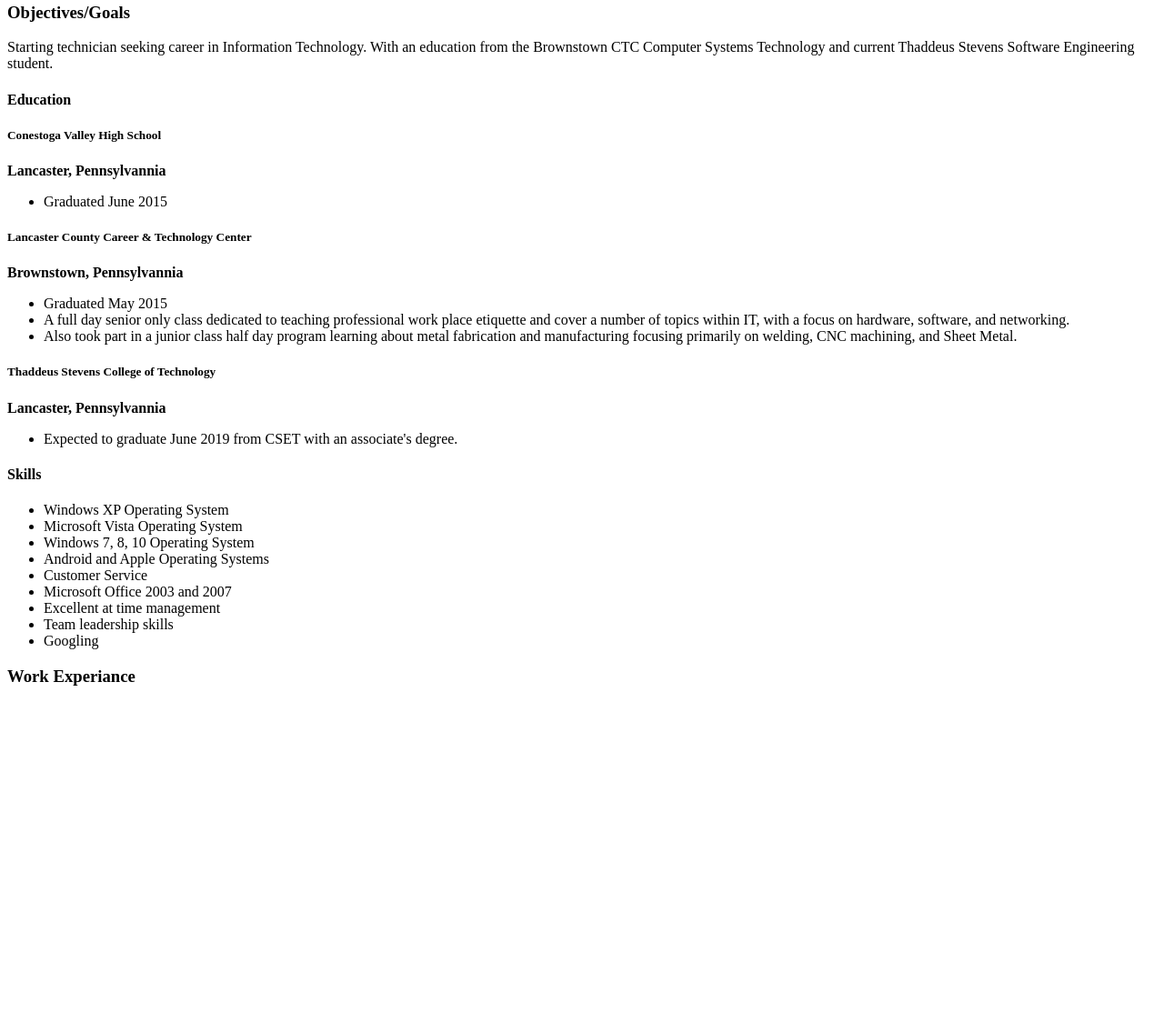
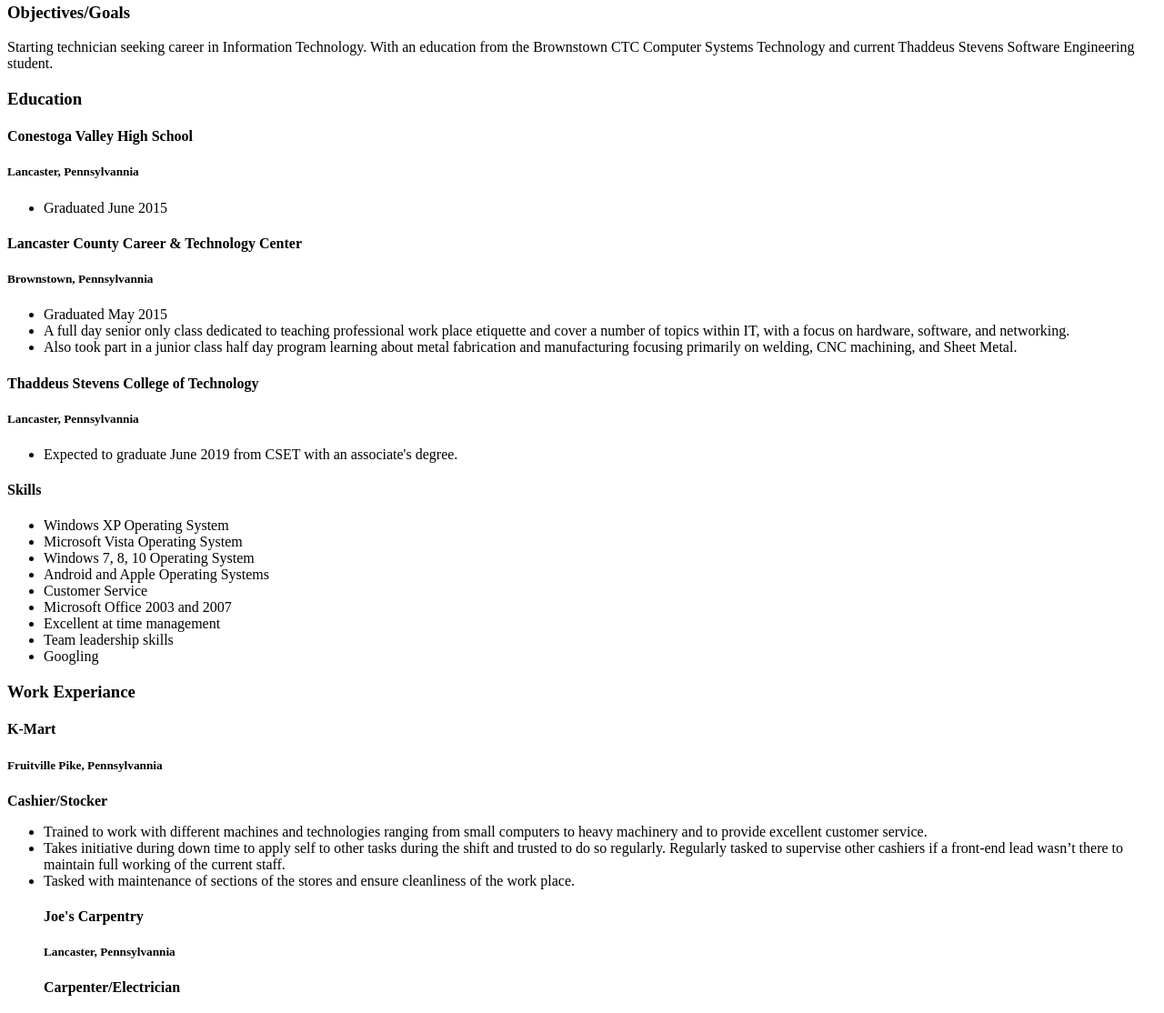
Before and after one commit to Starvosky/schelling-resume, a plain HTML site: page index.html in a window 1280 px wide. Shown: the part 148-1262 px from the top of the page at 91% size. Before the commit the page ends 922 px from the top, so only its background shows below. Drawn offline with Linux system fonts and the light colour scheme.

Commit message:
Added content to Joe's Carpentry and K-mart in the Job experience sections.

```diff
--- a/index.html
+++ b/index.html
@@ -27,26 +27,25 @@
     </section>
     <!-- ^Objectives and Goals -->
     <section>
-      <h3></h3>
       <div>
-        <h4>Education</h4>
+        <h3>Education</h3>
 
-        <h5>Conestoga Valley High School</h5>
-        <strong>Lancaster, Pennsylvannia</strong>
+        <h4>Conestoga Valley High School</h4>
+        <h5>Lancaster, Pennsylvannia</h5>
         <ul>
           <li>Graduated June 2015</li>
         </ul>
 
-        <h5>Lancaster County Career & Technology Center</h5>
-        <strong>Brownstown, Pennsylvannia</strong>
+        <h4>Lancaster County Career & Technology Center</h4>
+        <h5>Brownstown, Pennsylvannia</h5>
         <ul>
           <li>Graduated May 2015</li>
           <li>A full day senior only class dedicated to teaching professional work place etiquette and cover a number of topics within IT, with a focus on hardware, software, and networking.</li>
           <li> Also took part in a junior class half day program learning about metal fabrication and manufacturing focusing primarily on welding, CNC machining, and Sheet Metal.</li>
         </ul>
 
-          <h5>Thaddeus Stevens College of Technology</h5>
-          <strong>Lancaster, Pennsylvannia</strong>
+        <h4>Thaddeus Stevens College of Technology</h4>
+        <h5>Lancaster, Pennsylvannia</h5>
         <ul>
           <li>Expected to graduate June 2019 from CSET with an associate's degree.</li>
         </ul>
@@ -74,8 +73,16 @@
     <section>
       <h3>Work Experiance</h3>
       <div>
-          <p></p>
-          <p></p>
+        <h4>K-Mart</h4>
+        <h5>Fruitville Pike, Pennsylvannia</h5>
+        <strong>Cashier/Stocker</strong>
+        <ul>
+          <li>	Trained to work with different machines and technologies ranging from small computers to heavy machinery and to provide excellent customer service.</li>
+          <li>	Takes initiative during down time to apply self to other tasks during the shift and trusted to do so regularly. Regularly tasked to supervise other cashiers if a front-end lead wasn’t there to maintain full working of the current staff.</li>
+          <li>	Tasked with maintenance of sections of the stores and ensure cleanliness of the work place.</li>
+        <h4>Joe's Carpentry</h4>
+        <h5>Lancaster, Pennsylvannia</h5>
+        <strong>Carpenter/Electrician</strong>
       </div>
 
       <div>
```
Lines whose indentation alone changed are shown as unchanged.
